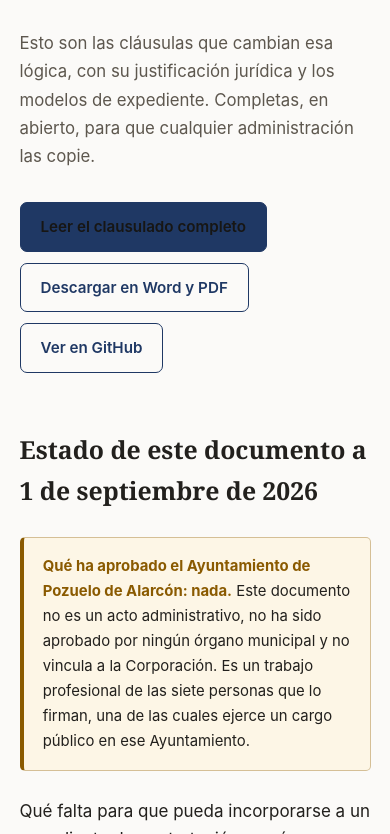
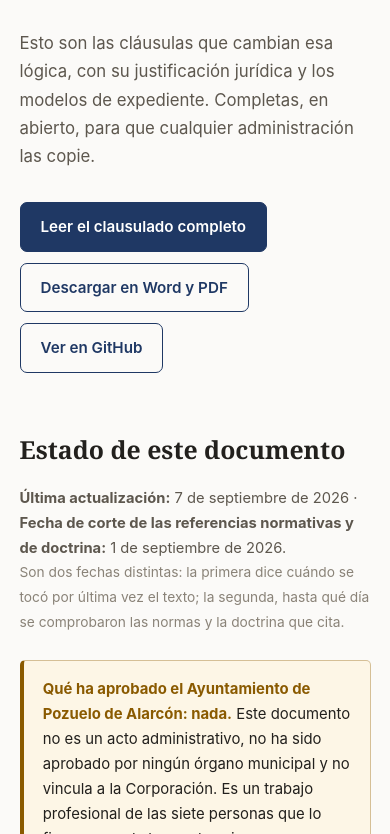
Before and after one commit to migueldadd4u/ai-clauses, a plain HTML site: page docs/index.html in a window 390 px wide. Shown: the part 540-1374 px from the top of the page. Drawn offline with Linux system fonts and the light colour scheme.

Commit message:
El botón principal era ilegible, y la portada parecía sin tocar
Dos cosas que MAD vio en la web publicada y que las comprobaciones anteriores
no habían mirado.

BOTÓN. `.boton.principal` salía con texto casi negro sobre el azul marino del
acento: contraste 1,56, cuando WCAG AA pide 4,5. La causa es un fallo de tema:
la regla que pone el texto oscuro está pensada para el modo oscuro —donde el
acento es azul claro— pero se escribió FUERA de su media query, y
`:root:not([data-theme="light"])` también casa cuando no hay tema declarado, que
es el estado por defecto. Se devuelve a `@media (prefers-color-scheme: dark)` y
se deja aparte la regla de `[data-theme="dark"]`, que sí debe ganar siempre.
Barrida la hoja entera en busca del mismo patrón: era la única.

FECHA. La portada sólo mostraba «Estado de este documento a 1 de septiembre de
2026», que es la fecha de corte de las referencias normativas, no la de la
última edición. Quien entraba hoy leía una página aparentemente sin tocar desde
hace una semana. Ahora muestra las dos, explicando en una línea en qué se
diferencian, y la de actualización la sella `build_web.js` en cada construcción:
no depende de que nadie se acuerde. Si alguien quita la marca del HTML, el
constructor avisa en vez de callarse.

Co-Authored-By: Claude Opus 5 <noreply@anthropic.com>

```diff
--- a/docs/estilo.css
+++ b/docs/estilo.css
@@ -239,8 +239,15 @@ h2:hover .anchor, h3:hover .anchor, h4:hover .anchor { opacity: 1; }
 }
 .boton:hover { background: var(--acento); color: var(--fondo-2); }
 .boton.principal { background: var(--acento); color: #fff; }
-:root[data-theme="dark"] .boton.principal,
-:root:not([data-theme="light"]) .boton.principal { color: #171614; }
+/* En oscuro el acento es azul claro y el texto del botón tiene que ser oscuro.
+   OJO: esta regla vivía FUERA de su media query, y `:not([data-theme="light"])`
+   también casa cuando NO hay tema declarado —el estado por defecto—, así que en
+   claro pintaba texto casi negro sobre el azul marino del acento: contraste
+   1,56 sobre el 4,5 que exige WCAG AA. El botón principal era ilegible. */
+@media (prefers-color-scheme: dark) {
+  :root:not([data-theme="light"]) .boton.principal { color: #171614; }
+}
+:root[data-theme="dark"] .boton.principal { color: #171614; }
 .boton.principal:hover { opacity: .88; }
 
 .bloque { padding: 2.6rem 0; border-top: 1px solid var(--linea); }
@@ -358,3 +365,8 @@ main.ig #buscar {
   .paso a { max-width: none; }
   .paso a.next { text-align: left; }
 }
+
+/* Las dos fechas de la portada: la de actualización la estampa build_web.js
+   en cada construcción, para que no vuelva a quedarse vieja sin que nadie mire. */
+.fechas { font-size: .92rem; color: var(--texto-2); margin: 0 0 1rem; }
+.fechas .matiz { color: var(--texto-3); font-size: .86rem; }
--- a/docs/index.html
+++ b/docs/index.html
@@ -50,7 +50,13 @@
   </section>
 
   <section class="bloque" style="border-top:0;padding-top:0">
-    <h2>Estado de este documento a 1 de septiembre de 2026</h2>
+    <h2>Estado de este documento</h2>
+    <p class="fechas">
+      <strong>Última actualización:</strong> <!--ACTUALIZADO-->7 de septiembre de 2026<!--/ACTUALIZADO--> ·
+      <strong>Fecha de corte de las referencias normativas y de doctrina:</strong> 1 de septiembre de 2026.
+      <br><span class="matiz">Son dos fechas distintas: la primera dice cuándo se tocó por última vez
+      el texto; la segunda, hasta qué día se comprobaron las normas y la doctrina que cita.</span>
+    </p>
     <div class="aviso">
       <strong>Qué ha aprobado el Ayuntamiento de Pozuelo de Alarcón: nada.</strong> Este documento no
       es un acto administrativo, no ha sido aprobado por ningún órgano municipal y no vincula a la
```
Also changed, not shown: herramientas/build_web.js (+19 -0 lines).
